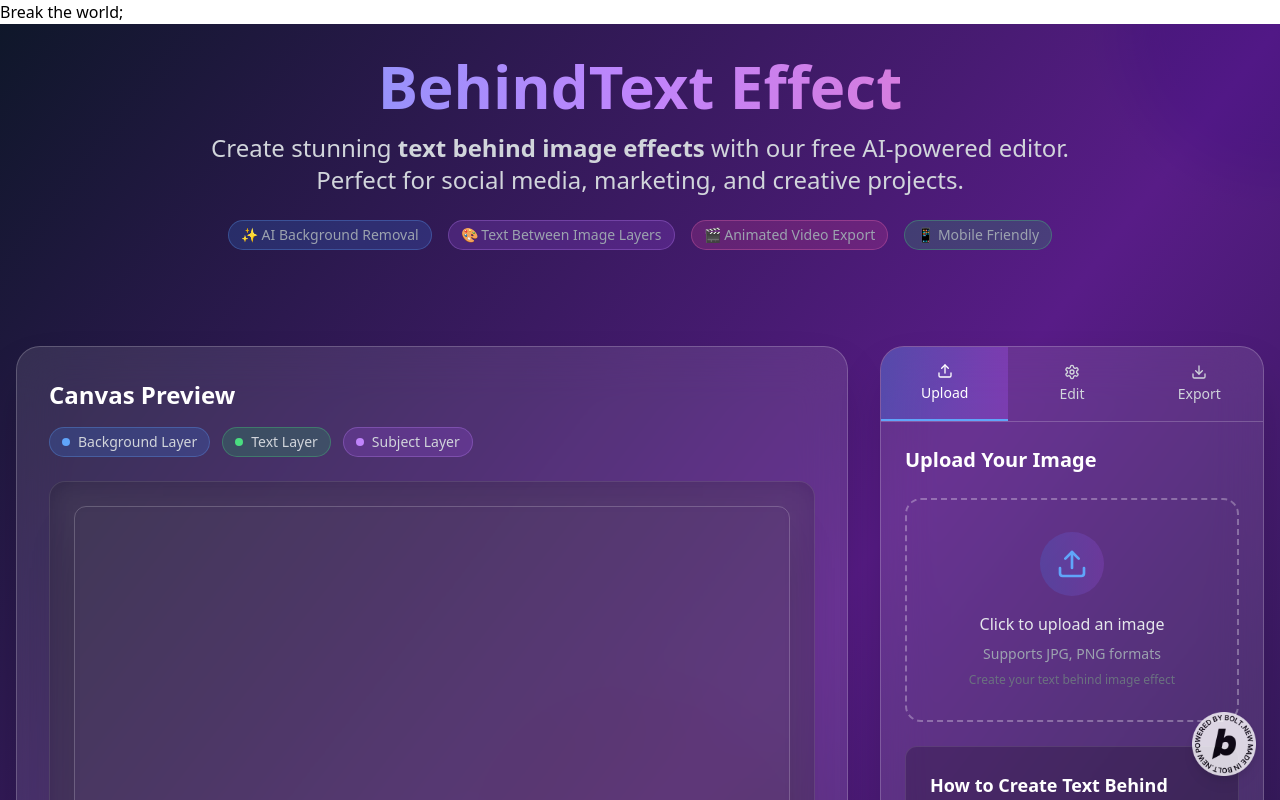
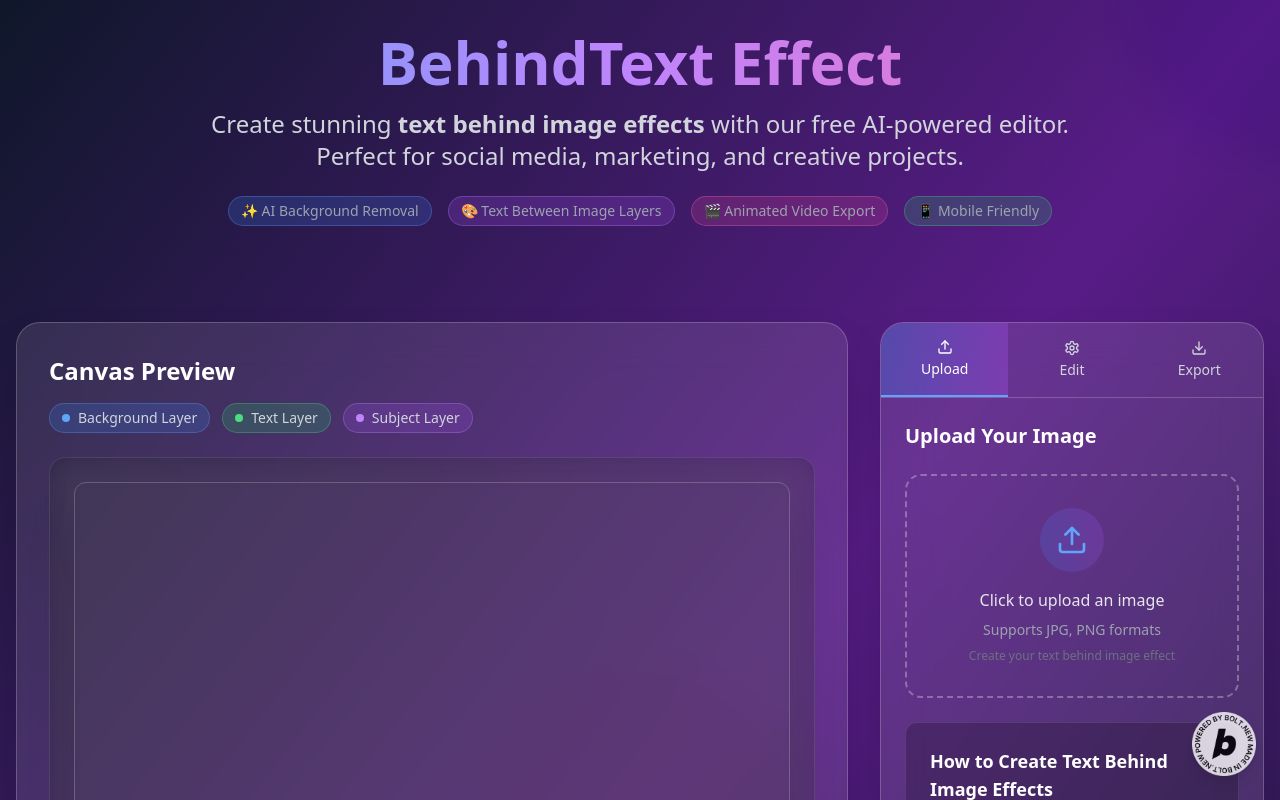
Before and after one commit to biomathcode/behindtext, a React (Vite) app: page / in a window 1280 px wide. Shown: the top 800 px of the page. Built offline with nearby package versions, Linux system fonts and the light colour scheme.

Commit message:
Updated App.tsx

```diff
--- a/src/App.tsx
+++ b/src/App.tsx
@@ -3,7 +3,6 @@ import ImageEditor from './components/ImageEditor';
 
 function App() {
   return <>
-    <button onClick={() => {throw new Error("This is your first error!");}}>Break the world</button>;
   <ImageEditor />;
   </>
 }
```
